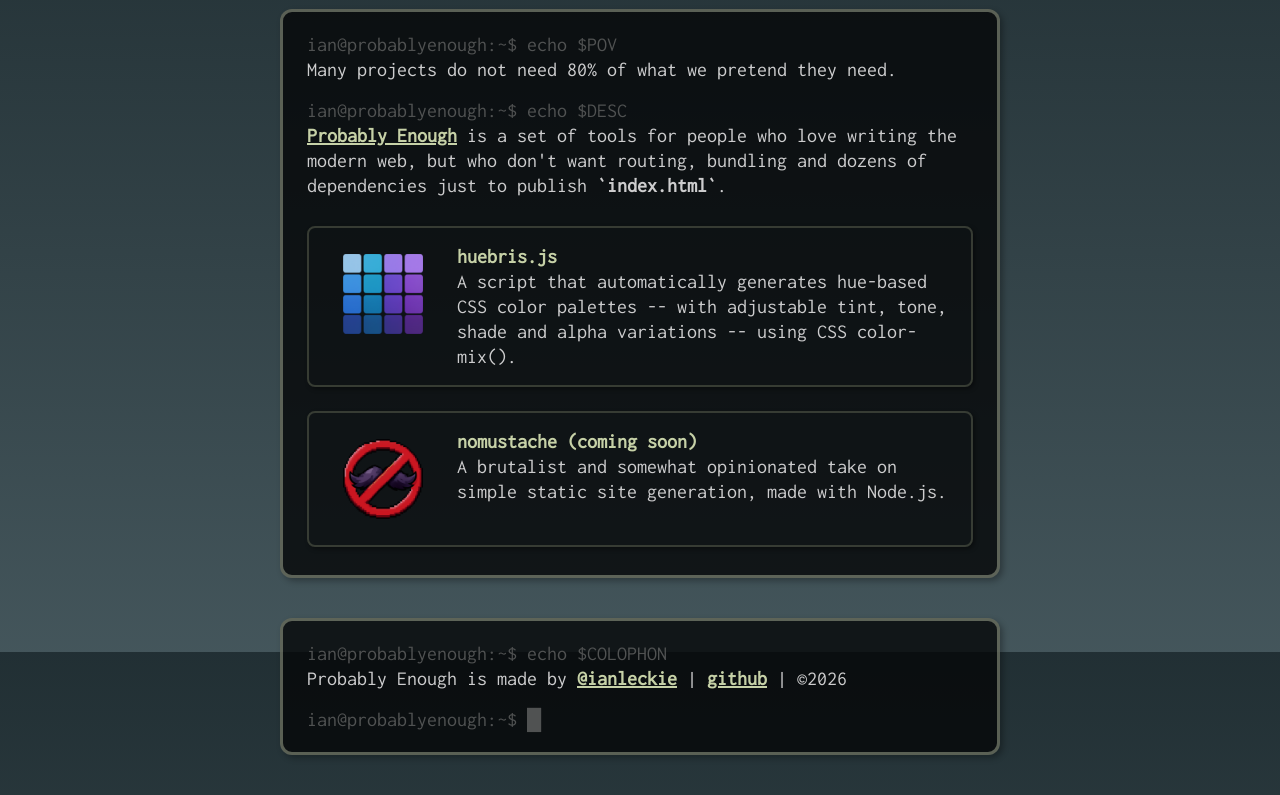
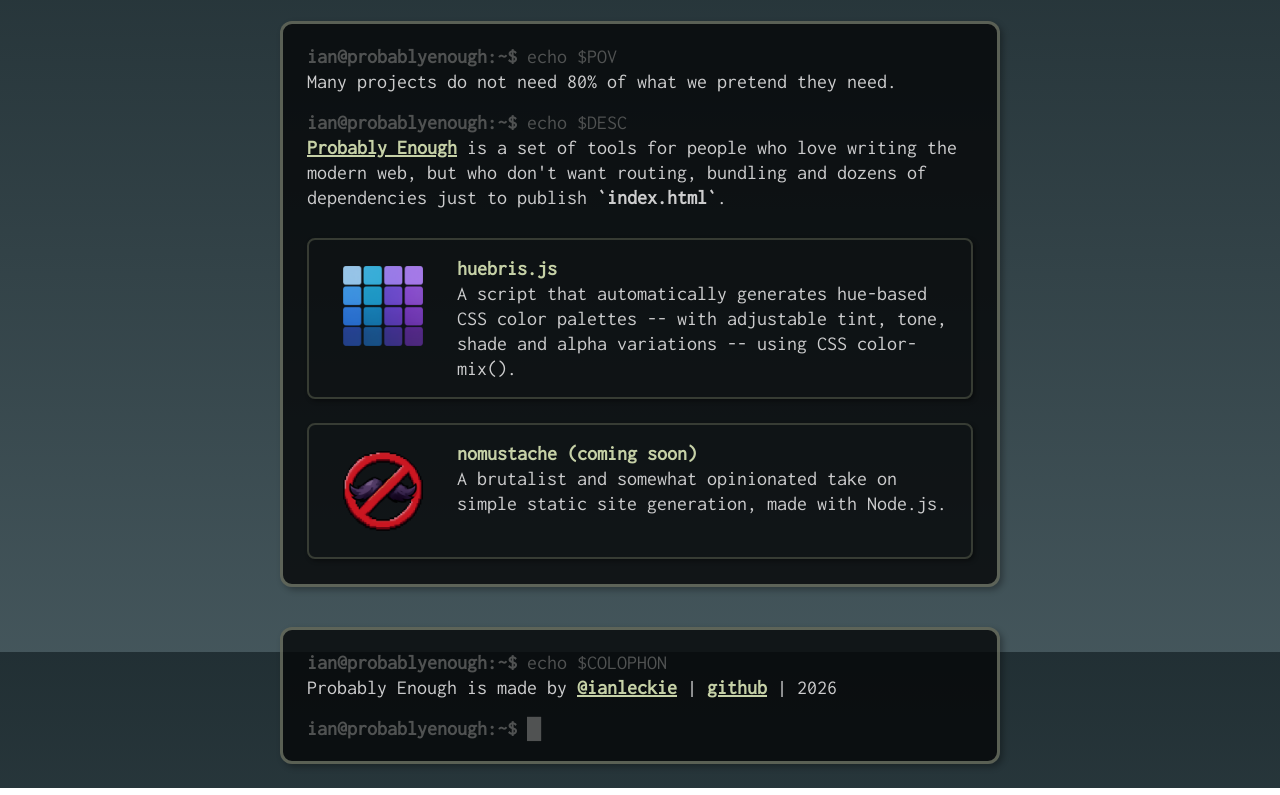
Before and after one commit to ianleckie/probablyenough.dev, a website: page docs/index.html in a window 1280 px wide. Shown: the part 148-943 px from the top of the page. Drawn offline with Linux system fonts and the light colour scheme; a web font is replaced by a local one.

Commit message:
styling updates

```diff
--- a/docs/css/huebris.conf.css
+++ b/docs/css/huebris.conf.css
@@ -5,5 +5,4 @@ html {
     --huebris-black: color-mix( in srgb, var(--primary) 10%, black 90% );
 
     --huebrisconf-global-steps: '4';
-    --huebrisconf-debug:        'true';
 }
--- a/docs/css/site.css
+++ b/docs/css/site.css
@@ -11,7 +11,8 @@ body {
 }
 
 main {
-    margin: 2rem auto;
+    padding: 1rem 0;
+    margin: auto;
     max-width: var(--max-width);
 }
 
@@ -79,7 +80,13 @@ h2 {
 
     .line .prompt {
         color: var(--grey-shade2);
+        font-weight: 600;
     }
+
+        .line .prompt .cmd {
+            color: var(--grey-shade2);
+            font-weight: 400;
+        }
 
     .line .name {
         color: var(--secondary);
@@ -95,7 +102,7 @@ h2 {
     border: 2px solid var(--secondary-shade3-alpha2);
     border-radius: 0.5rem;
     box-shadow: 2px 2px 4px rgba(0,0,0,0.4);
-    margin: 0.5rem 0;
+    margin-bottom: 0.3rem;
     padding: 1rem;
     min-height: 100px;
 }
@@ -138,7 +145,7 @@ h2 {
     }
 
 .colophon {
-    margin: 2.5rem 0;
+    margin: 2.5rem 0 0;
 }
 
 .btn:hover {
--- a/docs/index.html
+++ b/docs/index.html
@@ -43,12 +43,12 @@
     <div class="console">
 
       <div class="line">
-        <div class="prompt">ian@probablyenough:~$ echo $POV</div>
+        <div class="prompt">ian@probablyenough:~$<span class="cmd"> echo $POV</span></div>
         Many projects do not need 80% of what we pretend they need.
       </div>
 
       <div class="line">
-        <div class="prompt">ian@probablyenough:~$ echo $DESC</div>
+        <div class="prompt">ian@probablyenough:~$<span class="cmd"> echo $DESC</span></div>
         <a href="https://github.com/ianleckie/probablyenough.dev">Probably Enough</a> is a set of tools for people who love writing the modern web, but who don't want routing, bundling and dozens of dependencies just to publish <strong>`index.html`</strong>.
       </div>
 
@@ -83,24 +83,21 @@
     <div class="console colophon">
 
       <div class="line">
-        <div class="prompt">ian@probablyenough:~$ echo $COLOPHON</div>
-        Probably Enough is made by <a href="https://hire.ianleckie.me">@ianleckie</a> | <a href="https://github.com/ianleckie">github</a> | &copy;2026
+        <div class="prompt">ian@probablyenough:~$<span class="cmd">  echo $COLOPHON</span></div>
+        Probably Enough is made by <a href="https://hire.ianleckie.me">@ianleckie</a> | <a href="https://github.com/ianleckie">github</a> | 2026
       </div>
 
       <div class="line">
-        <div class="prompt">ian@probablyenough:~$ █</div>
+        <div class="prompt">ian@probablyenough:~$<span class="cmd" id="cursor"> █</span></div>
       </div>
 
     </div>
 
   </main>
 
-  <!-- <div id="palette"></div> -->
-
   <script src="js/vendor/huebris.min.js"></script>
   <script>
     huebris.init();
-    huebris.showPalette( document.getElementById( 'palette' ) );
   </script>
 
 </body>
```
